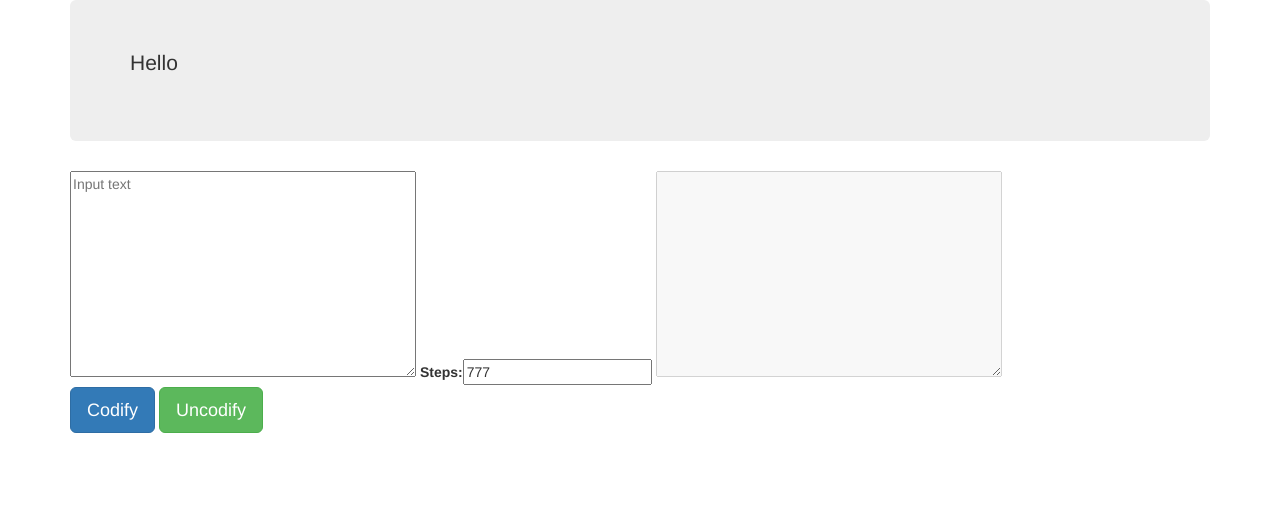
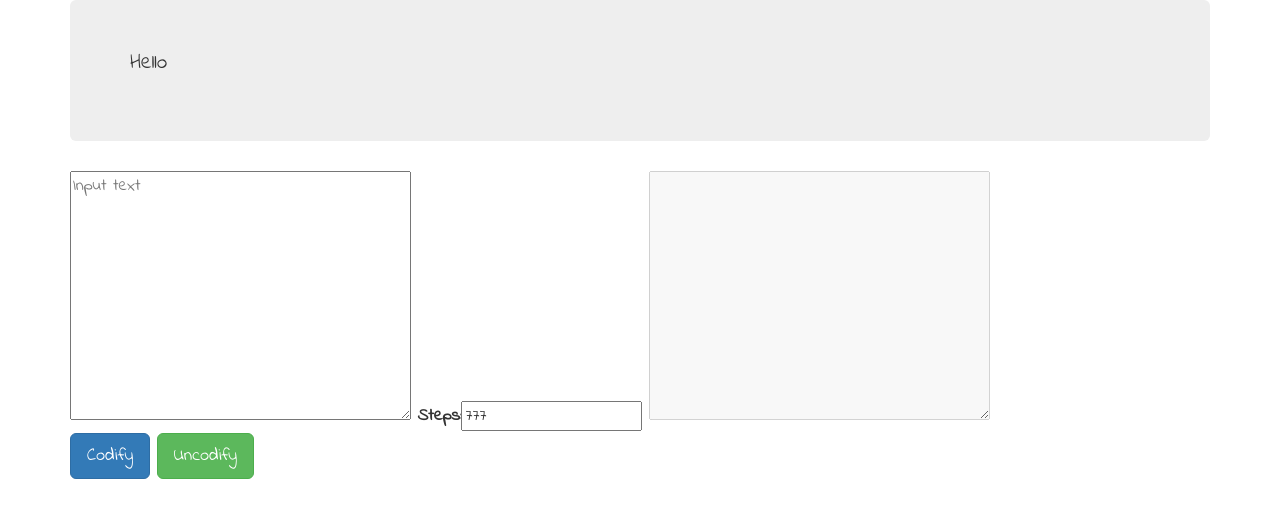
Before and after one commit to didoogan/it_light, a Django app: page / in a window 1280 px wide. Shown: the top 518 px of the page. Run offline with Django 3.2, Linux system fonts and the light colour scheme; some libraries are stand-ins or nearby versions.

Commit message:
Remove crispy, add font

```diff
--- a/it_light/itlight/itlight/settings.py
+++ b/it_light/itlight/itlight/settings.py
@@ -25,7 +25,6 @@ INSTALLED_APPS = [
     'django.contrib.sessions',
     'django.contrib.messages',
     'django.contrib.staticfiles',
-    'crispy_forms',
     'rotns',
 ]
 
--- a/it_light/itlight/static/css/custom.css
+++ b/it_light/itlight/static/css/custom.css
@@ -0,0 +1,4 @@
+body {
+	font-family: 'Indie Flower', cursive;
+	font-size: 1.7em;
+}
--- a/it_light/itlight/templates/index.html
+++ b/it_light/itlight/templates/index.html
@@ -7,6 +7,8 @@
 	<title>Project</title>
 	<link rel="stylesheet" type="text/css" href="{% static 'css/bootstrap.css'%}">
 	<link rel="stylesheet" type="text/css" href="{% static 'css/custom.css'%}">
+
+	<link href='https://fonts.googleapis.com/css?family=Indie+Flower' rel='stylesheet' type='text/css'>
 
 	<script type="text/javascript" src="https://www.gstatic.com/charts/loader.js"></script>
     <script type="text/javascript" src="{% static 'js/chart.js' %}"></script>
```
